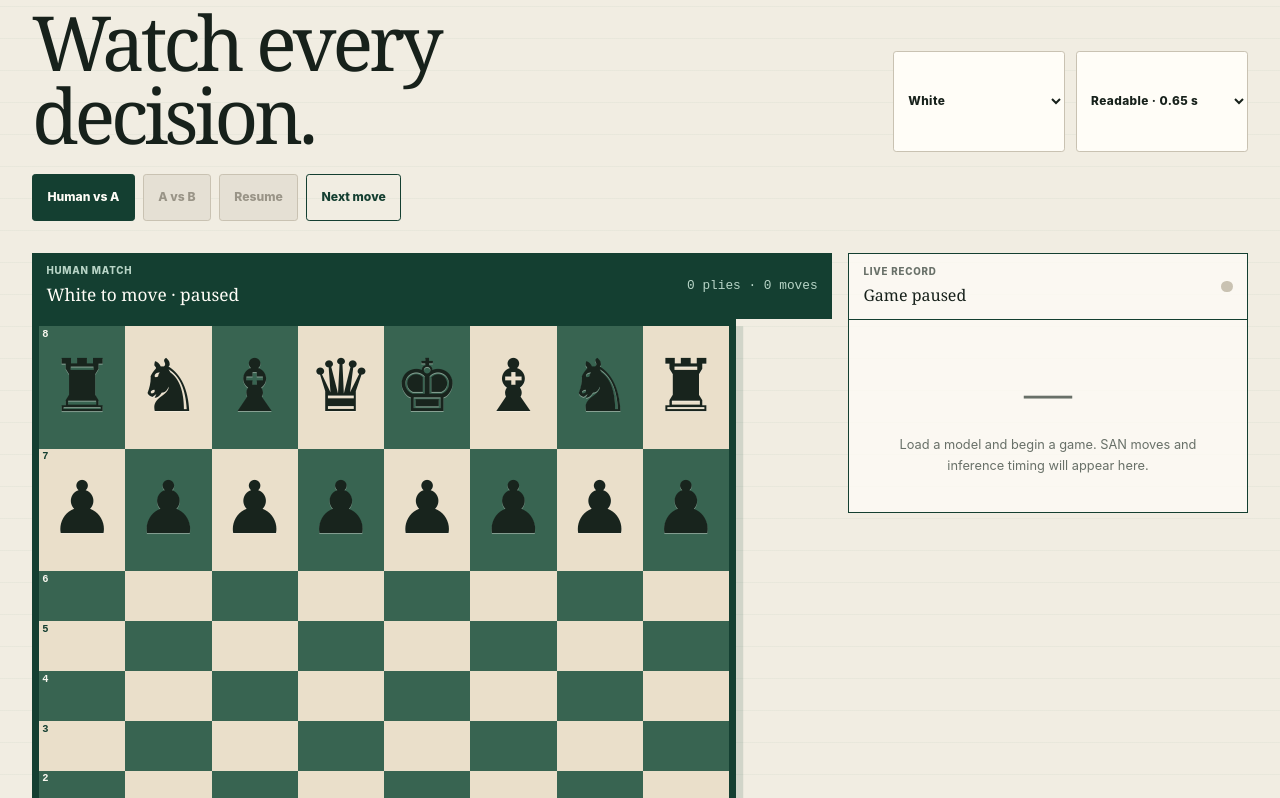
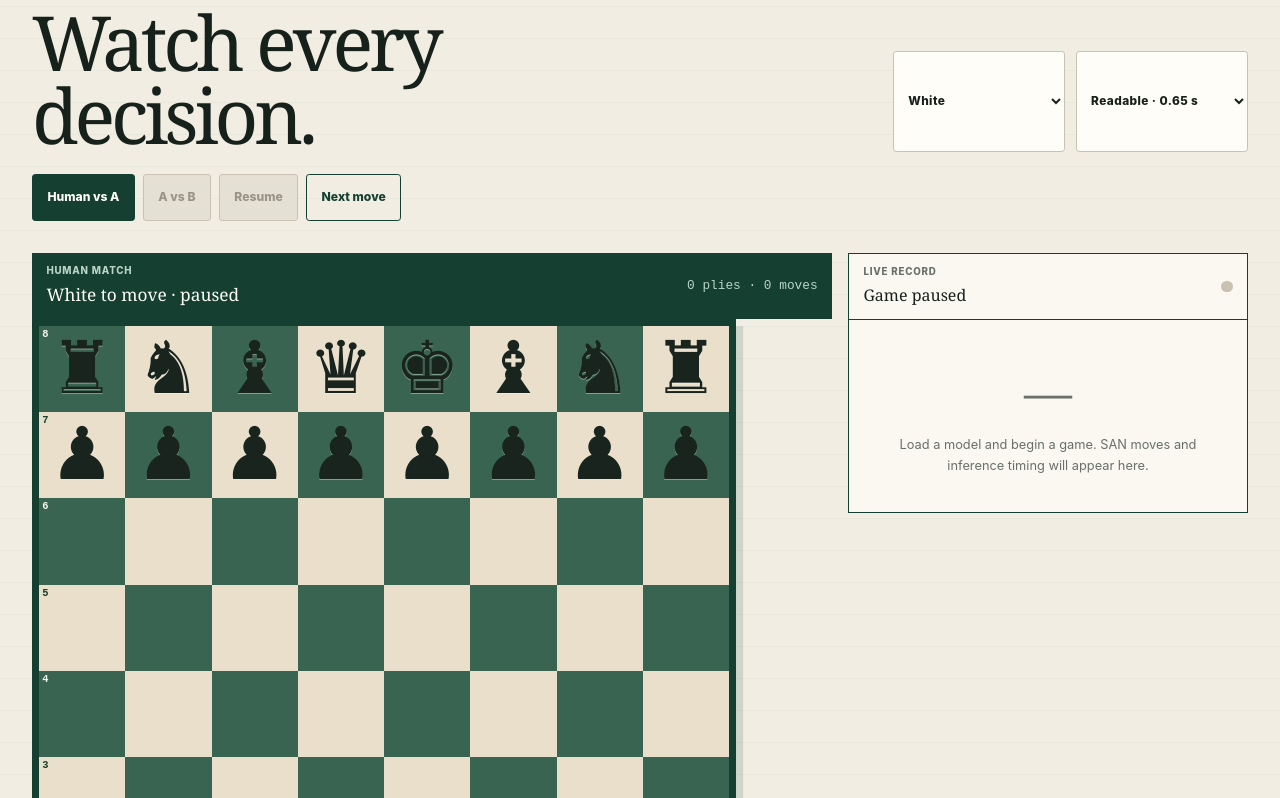
Before and after one commit to peterwooden/chess-gpt, a Next.js app in the folder site/: page /arena in a window 1280 px wide. Shown: the part 1114-1912 px from the top of the page. Built offline with nearby package versions, Linux system fonts and the light colour scheme.

Commit message:
Fix chessboard implicit row sizing

```diff
--- a/site/app/globals.css
+++ b/site/app/globals.css
@@ -233,7 +233,7 @@ h2 { max-width: 15ch; font-size: clamp(2.35rem, 8vw, 4.75rem); line-height: 0.96
 .game-status strong { grid-column: 1; font-family: Iowan Old Style, Baskerville, Georgia, serif; font-size: 1.08rem; font-weight: 500; }
 .game-status small { grid-column: 2; grid-row: 1 / 3; align-self: center; color: #b8d5c7; font-family: ui-monospace, monospace; text-align: right; }
 .arena-error { margin-top: 0.5rem; }
-.chessboard { display: grid; grid-template-columns: repeat(8, 1fr); overflow: hidden; width: 100%; max-width: 44rem; aspect-ratio: 1; border: 0.45rem solid var(--green); box-shadow: 0.45rem 0.45rem 0 rgb(20 63 49 / 0.14); }
+.chessboard { display: grid; grid-template-columns: repeat(8, minmax(0, 1fr)); grid-template-rows: repeat(8, minmax(0, 1fr)); overflow: hidden; width: 100%; max-width: 44rem; aspect-ratio: 1; border: 0.45rem solid var(--green); box-shadow: 0.45rem 0.45rem 0 rgb(20 63 49 / 0.14); }
 .board-square { position: relative; display: grid; min-width: 0; min-height: 0; padding: 0; border: 0; place-items: center; cursor: pointer; }
 .board-square.light { color: var(--green); background: var(--board-light); }
 .board-square.dark { color: var(--paper-light); background: var(--board-dark); }
```
Also changed, not shown: 1 other file (tests, documents, lock files or other folders).
